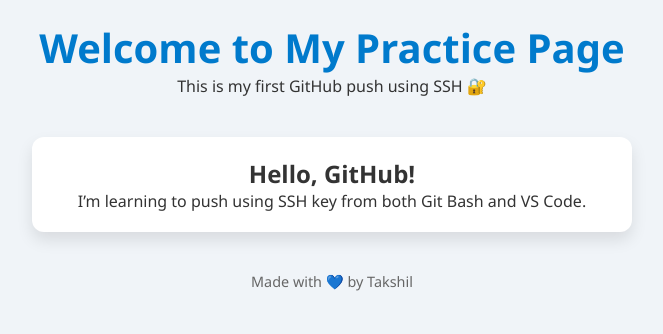
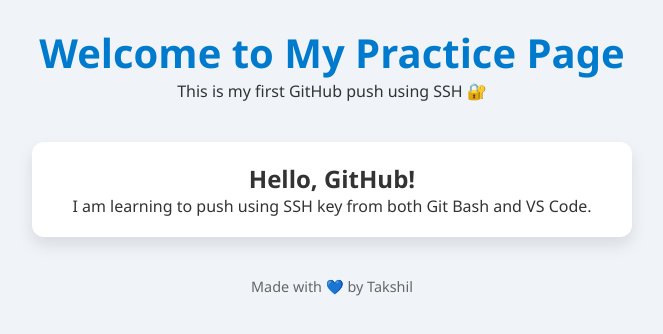
Before and after one commit to Takshil-P/practice_01, a plain HTML site: page index.html in a window 1280 px wide. Shown: the whole page, without its empty margins (308-971 px from the left). Drawn offline with Linux system fonts and the light colour scheme.

Commit message:
Initial commit with sample HTML and CSS through VScode using SSH

```diff
--- a/index.html
+++ b/index.html
@@ -15,7 +15,7 @@
   <main>
     <section class="card">
       <h2>Hello, GitHub!</h2>
-      <p>I’m learning to push using SSH key from both Git Bash and VS Code.</p>
+      <p>I am learning to push using SSH key from both Git Bash and VS Code.</p>
     </section>
   </main>
 
--- a/style.css
+++ b/style.css
@@ -9,7 +9,7 @@ body {
   font-family: 'Segoe UI', sans-serif;
   background: #f0f4f8;
   color: #333;
-  padding: 20px;
+  padding: 25px;
 }
 
 header {
```
